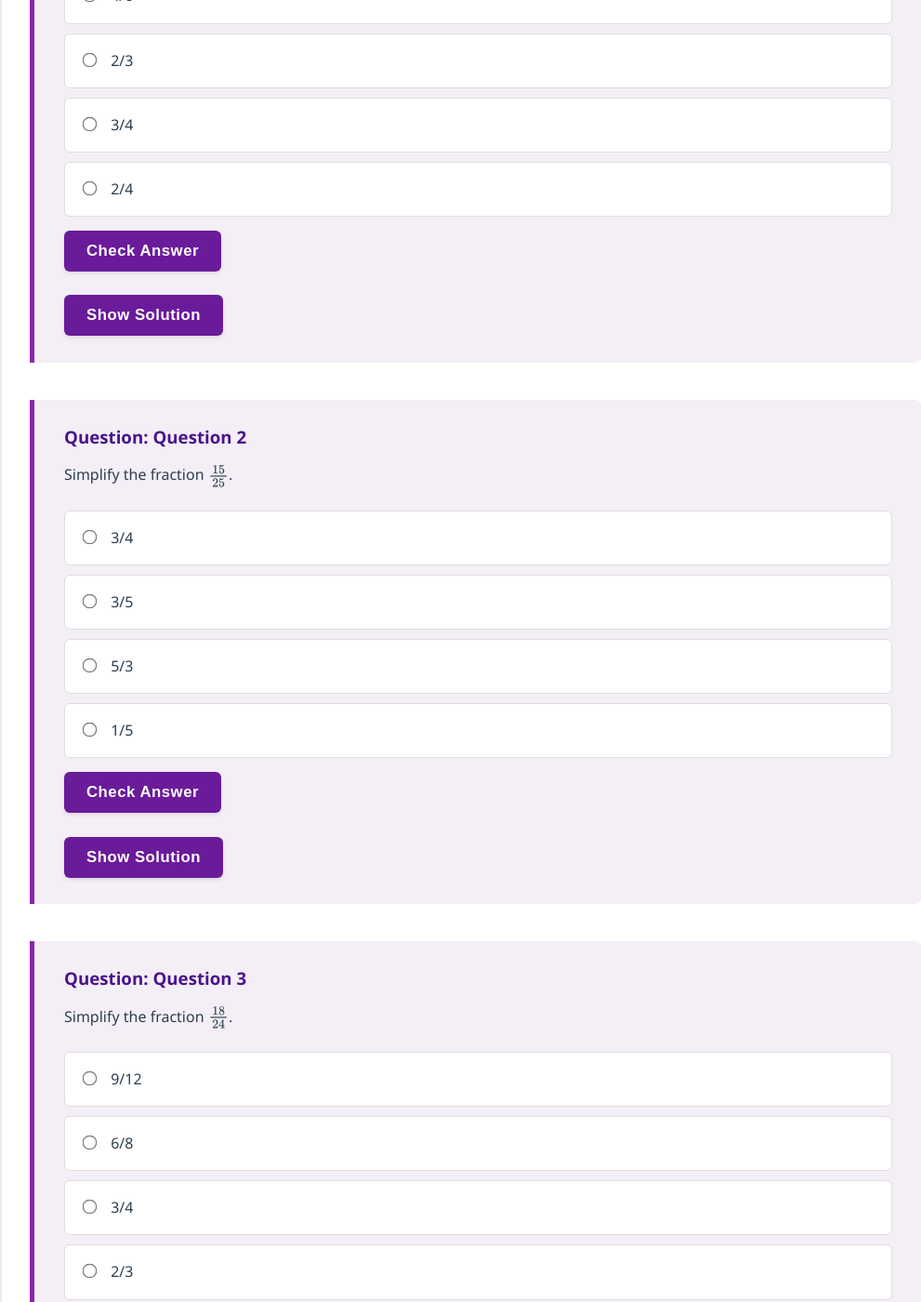
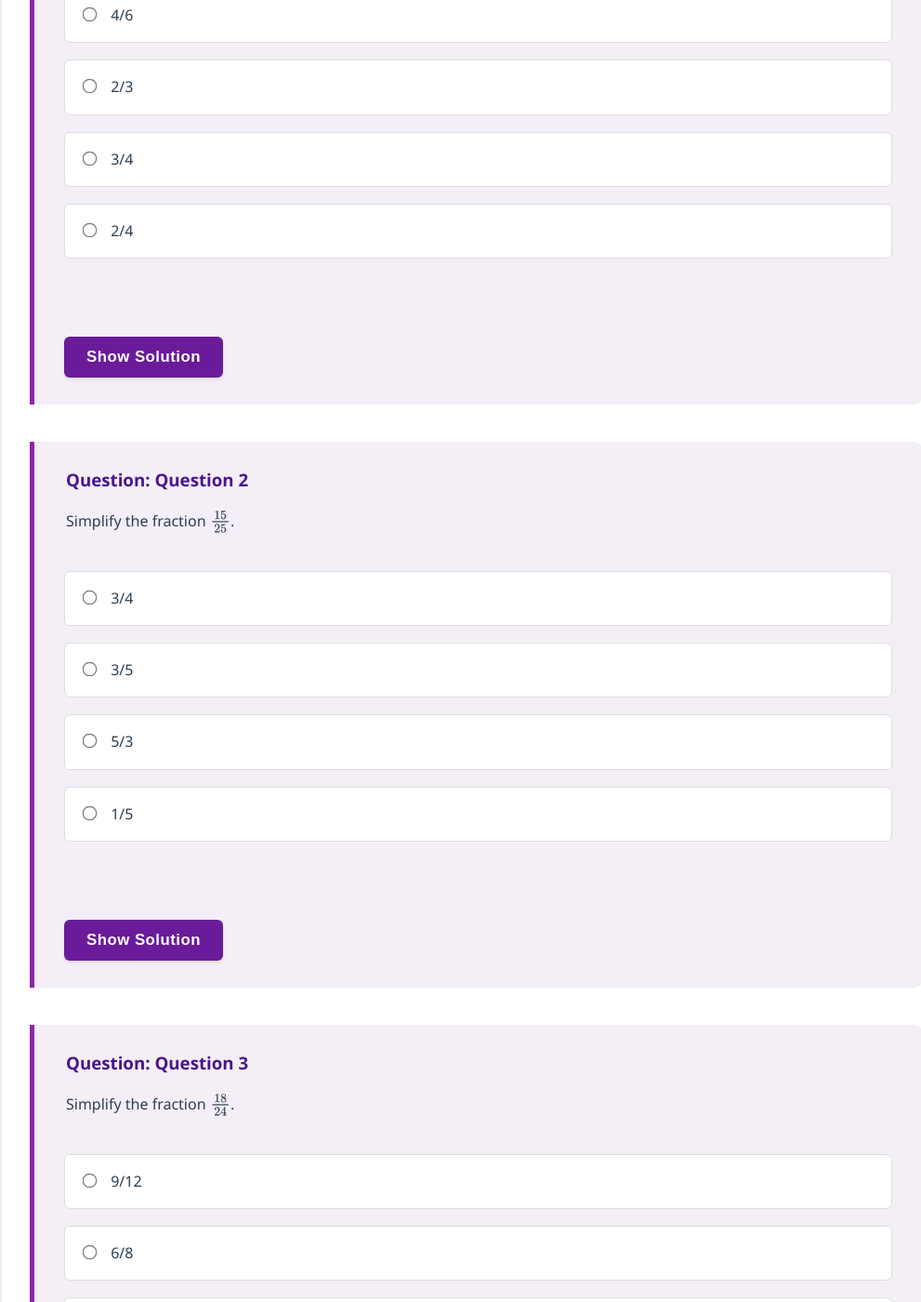
Before and after one commit to probe973/nbs-4104b, a Jekyll site: the page built from numeracy/02-fractions.md, in a window 1280 px wide and 1400 px high, scrolled down 862 px. Shown: the whole window at 93% size, without its empty margins (128-1119 px from the left). Built offline with Jekyll 4.4.1, drawn with Linux system fonts in a browser that asks for light colours; some of the changed text lies outside the part shown.

Commit message:
Update question_multiple_choice.html

```diff
--- a/_includes/question_multiple_choice.html
+++ b/_includes/question_multiple_choice.html
@@ -1,34 +1,55 @@
 <div class="question-container" id="question-{{ include.id }}">
-    <h3>Question: {{ include.title | default: "Multiple Choice" }}</h3>
-    <div class="question-content">
-        {{ include.question_text | markdownify }}
-    </div>
+    <form id="form-{{ include.id }}" onsubmit="return false;">
+        <!-- ACCESSIBILITY: Fieldset groups the radio buttons with the question -->
+        <fieldset style="border: 0; margin: 0; padding: 0;">
 
-    <!-- CHANGE #2: The form is now a div with the correct class for styling -->
-    <div id="form-{{ include.id }}" class="mcq-options">
-        {% assign options_array = include.options | split: "||" %}
-        {% for option in options_array %}
-            {% assign option_parts = option | split: "::" %}
-            {% assign option_value = option_parts[0] | strip %}
-            {% assign option_label = option_parts[1] | strip | default: option_value %}
-            <!-- This label no longer needs a special class -->
-            <label>
-                <input type="radio" name="choice-{{ include.id }}" value="{{ option_value }}">
-                {{ option_label }}
-            </label>
-        {% endfor %}
-    </div>
+            <!-- ACCESSIBILITY: Legend reads the question title/text when focusing on options -->
+            <legend>
+                <h3 style="display:inline;">Question: {{ include.title }}</h3>
+                <div class="question-content">
+                    {{ include.question_text | markdownify }}
+                </div>
+            </legend>
 
-    <button class="btn" onclick="checkMultipleChoice('{{ include.id }}', '{{ include.correct_answer }}')">Check Answer</button>
+            <div class="mcq-options">
+                {% assign options = include.options | split: "||" %}
+                {% for option in options %}
+                    {% assign parts = option | split: "::" %}
+                    {% assign val = parts[0] %}
+                    {% assign text = parts[1] %}
 
-    <div id="feedback-{{ include.id }}"></div>
+                    <label style="display:block; margin-bottom: 0.5em;">
+                        <input
+                            type="radio"
+                            name="choice-{{ include.id }}"
+                            value="{{ val }}"
+                            onclick="checkMultipleChoice('{{ include.id }}', '{{ include.correct_answer }}')"
+                        >
+                        {{ text }}
+                    </label>
+                {% endfor %}
+            </div>
+        </fieldset>
+    </form>
+
+    <!-- Live region for feedback -->
+    <div id="feedback-{{ include.id }}" aria-live="polite" class="feedback"></div>
 
     {% if include.solution_text %}
-        <button class="btn btn-primary solution-toggle-button" onclick="toggleSolution('solution-{{ include.id }}', this)">Show Solution</button>
-        <div id="solution-{{ include.id }}" class="solution-content">
+        <div style="margin-top:15px;">
+            <button
+                class="btn btn-primary solution-toggle-button"
+                id="btn-sol-{{ include.id }}"
+                aria-expanded="false"
+                aria-controls="solution-{{ include.id }}"
+                onclick="toggleSolution('solution-{{ include.id }}', this)">
+                Show Solution
+            </button>
+        </div>
+
+        <div id="solution-{{ include.id }}" class="solution-content" style="display:none;">
             <h4>Solution:</h4>
             {{ include.solution_text | markdownify }}
         </div>
     {% endif %}
 </div>
-<!-- CHANGE #1: The <script> block that was here is now completely removed. -->
```
